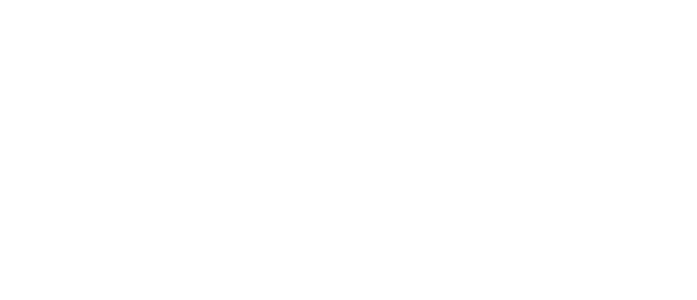
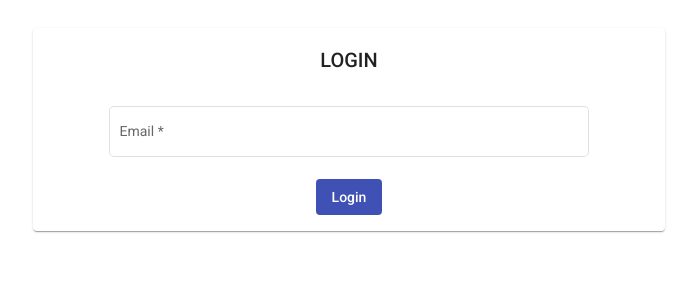
Before and after one commit to IBMSummerPractice2/Frontend-Angular, an Angular app: page /login in a window 1280 px wide. Before the commit this address led to /. Shown: the top 300 px of the page, without its empty margins (291-988 px from the left). Built offline with nearby package versions, Linux system fonts and the light colour scheme.

Commit message:
Simple routing implementation

```diff
--- a/src/app/dashboard/dashboard.component.html
+++ b/src/app/dashboard/dashboard.component.html
@@ -19,7 +19,7 @@
           <div>Card Content Here</div>
         </mat-card-content>
       <mat-card-actions>
-      <button mat-button> Vote </button>
+      <button mat-button routerLink="/vote"> Vote </button>
       </mat-card-actions>
       </mat-card>
     </mat-grid-tile>
--- a/src/app/login/login.component.html
+++ b/src/app/login/login.component.html
@@ -14,7 +14,8 @@
       </mat-form-field>
   </div>
 
-  <button mat-flat-button color="primary">Login </button>
+  <button mat-flat-button color="primary" routerLink="/dashboard">Login</button>
+
 </form>
   </mat-card-content>
 </mat-card>
--- a/src/app/login/login.component.ts
+++ b/src/app/login/login.component.ts
@@ -18,5 +18,6 @@
 
 
     );}
-    onLogin(){}
+  onLogin(){}
+
   }
```
Also changed, not shown: src/app/app-routing.module.ts (+3 -6 lines), src/app/app.module.ts (+21 -7 lines).
